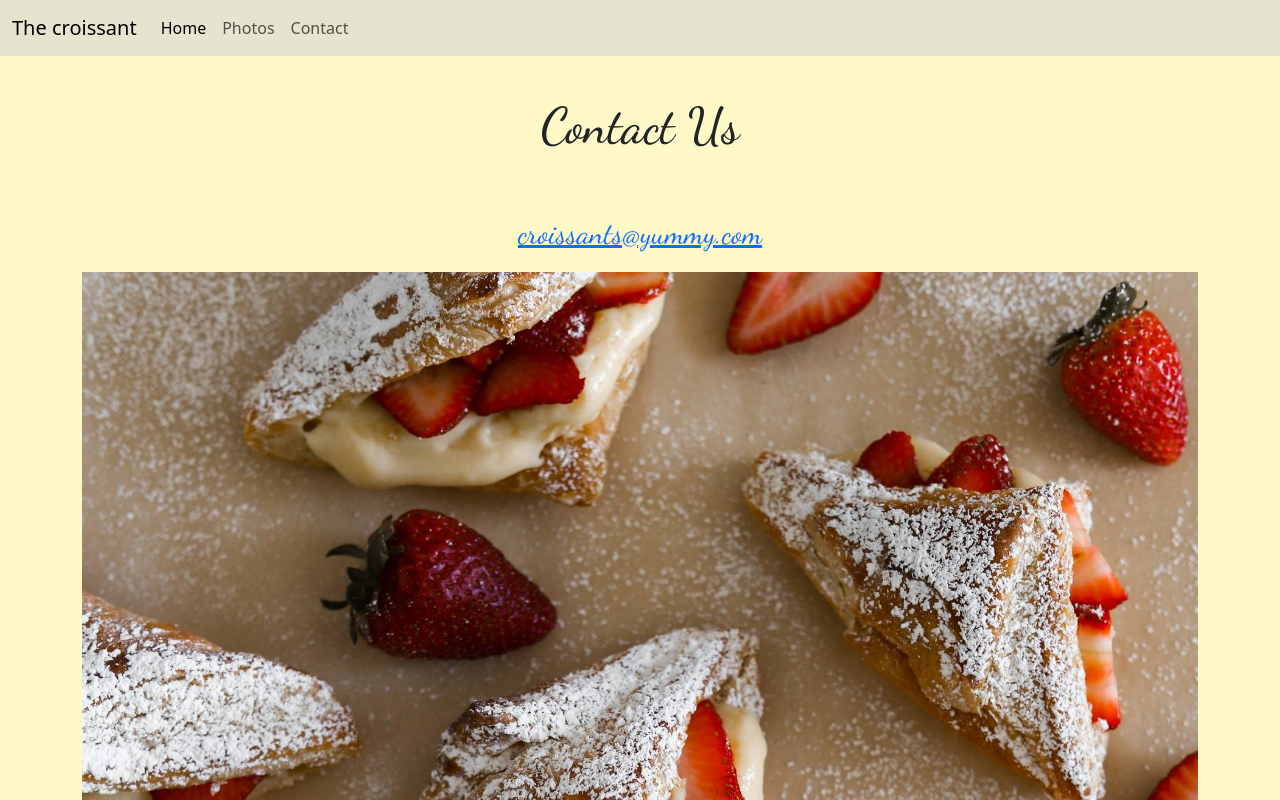
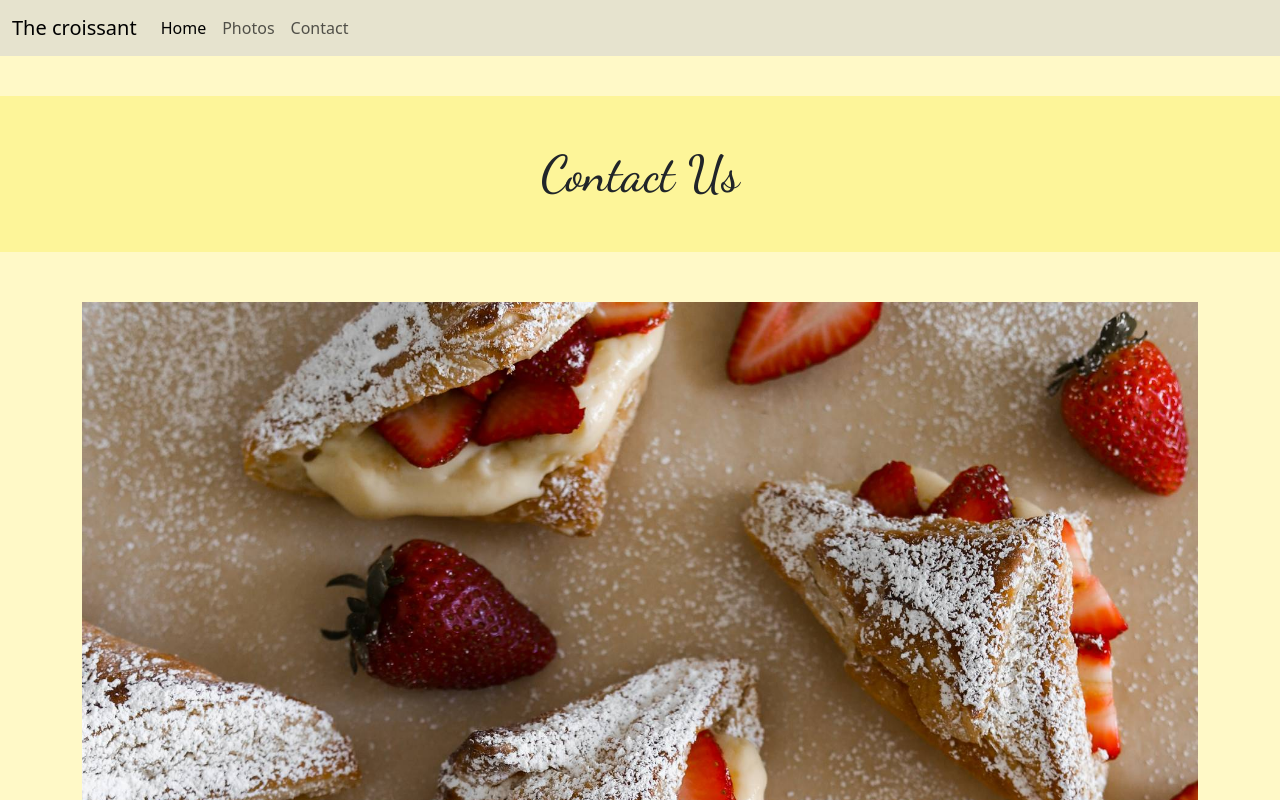
Before and after one commit to dana-marie-coder/responsive-lesson-5-challenge, a plain HTML site: page contact.html in a window 1280 px wide. Shown: the top 800 px of the page. Drawn offline with nearby package versions, Linux system fonts and the light colour scheme.

Commit message:
updated title background colors on all pages.

```diff
--- a/contact.html
+++ b/contact.html
@@ -47,21 +47,26 @@
               <a class="nav-link" href="/photo.html">Photos</a>
             </li>
             <li class="nav-item">
-              <a class="nav-link" href="/contact.html">Contact</a>
+              <a class="nav-link" href="/contact.html#our-email">Contact</a>
             </li>
           </ul>
         </div>
       </div>
     </nav>
-    <h1>Contact Us</h1>
-    <p class="email">
+    <h1 class="title-border p-5">Contact Us</h1>
+
+    <div class="container">
+      <img
+        src="/images/strawberry-croissants-08-1.jpg"
+        alt="Strawberry
+      Croissant"
+        class="img-fluid mb-5"
+      />
+    </div>
+    <p class="email" id="our-email">
       <a href="mailto:danamarieosborne@gmail.com" title="contact us by email"
         >croissants@yummy.com</a
       >
     </p>
-    <div class="container">
-      <img src="/images/strawberry-croissants-08-1.jpg" alt="Strawberry
-      Croissant" class="img-fluid mb-5"
-    </div>
   </body>
 </html>
--- a/css/styles.css
+++ b/css/styles.css
@@ -30,3 +30,6 @@ p {
   text-align: center;
   font-size: 30px;
 }
+.title-border {
+  background-color: #fdf599;
+}
```
Also changed, not shown: index.html (+2 -2 lines), photo.html (+2 -2 lines).
